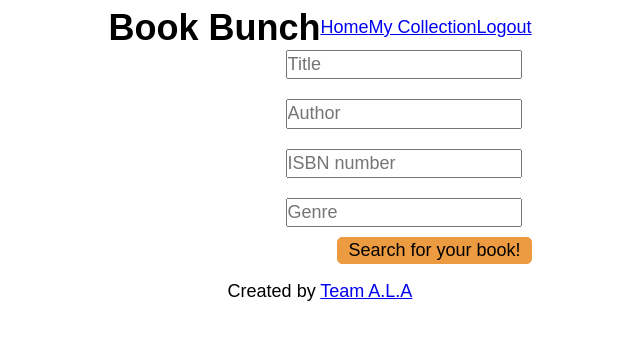
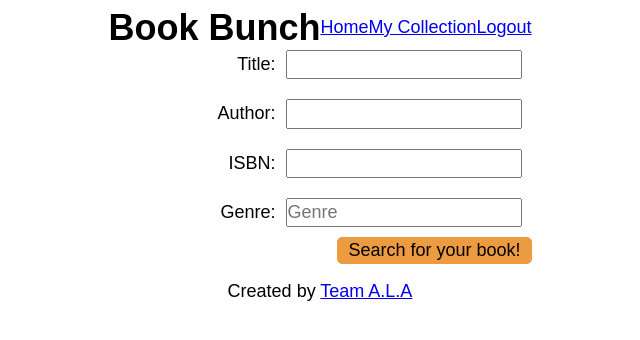
Before and after one commit to llouison/Project_03_Book_Bunch, a React (Create React App) app in the folder client/: page /search in a window 1280 px wide. Shown: the top 340 px of the page, without its empty margins (320-960 px from the left). Built offline with nearby package versions, Linux system fonts and the light colour scheme.

Commit message:
addressing wave accessibility errors

```diff
--- a/client/src/components/SearchBookForm.js
+++ b/client/src/components/SearchBookForm.js
@@ -1,13 +1,11 @@
 import React, { Component } from 'react';
+import Header from './partials/Header';
 import SearchResult from './SearchResult';
-import Header from './partials/Header';
+
 
 class SearchBookForm extends Component {
-  /**
-   * When the form is submitted, we call the handleBookSubmit method passed
-   * down from App. The input boxes get their values from the props we passed
-   * down from App
-   */
+  /* When the form is submitted, we call the handleSearchSubmit.
+   * The input boxes get their values from the updated values in state */
 
    constructor(props) {
     super(props);
@@ -18,9 +16,8 @@ class SearchBookForm extends Component {
       inputIsbnValue: '',
       inputGenreValue: '',
       results: [],
-
     }
-      this.handleFormSubmit= this.handleFormSubmit.bind(this);
+      this.handleSearchSubmit= this.handleSearchSubmit.bind(this);
       this.handleAuthorInput=this.handleAuthorInput.bind(this);
       this.handleTitleInput=this.handleTitleInput.bind(this);
       this.handleIsbnInput=this.handleIsbnInput.bind(this);
@@ -44,12 +41,10 @@ class SearchBookForm extends Component {
    }
 
 
-  handleFormSubmit(event) {
+  handleSearchSubmit(event) {
     event.preventDefault();
-
     fetch(`https://www.googleapis.com/books/v1/volumes?q=inauthor:${event.target.author.value}+isbn:${event.target.isbn.value}&key=AIzaSyBSbTuoPrwQ0PvCFj0uhq2MtGh3MEaoW0Y`)
     .then((response) => {
-
       return response.json()
     })
     .then((responseJson) => {
@@ -59,64 +54,39 @@ class SearchBookForm extends Component {
   }
 
 
-    // console.log('author', this.authorInput)
-  //   fetch(`https://www.googleapis.com/books/v1/volumes?q=inauthor:${event.target.author.value}&key=AIzaSyBSbTuoPrwQ0PvCFj0uhq2MtGh3MEaoW0Y`), { //Does the api we make go here or the NYTimes api?
-
-  //   .then((response) => {
-  //     return response.json()
-  //   })
-
-  // }
-
-      //   this.setState((prevState) => {
-      //     return {
-      //       quotes: prevState.quotes.concat(newQuote),
-      //       inputContentValue: '',
-      //       inputAuthorValue: '',
-      //       inputGenreValue: '',
-      //     }
-      //   })
-      // }
-
-
   render() {
     return (
       <div>
       <Header path1='/' link1='Home' path2='/user' link2='My Collection' path3='/logout' link3='Logout'/>
       <form
         className='search-book-form'
-        onSubmit={this.handleFormSubmit}
+        onSubmit={this.handleSearchSubmit}
       >
-        <input
+        <label>Title:<input
           type='text'
           value={this.state.inputTitleValue}
           name='title'
-          placeholder='Title'
           onChange={this.handleTitleInput}
-        /><br/>
-        <input
-
+        /></label><br/>
+        <label>Author:<input
           type='text'
           value={this.state.inputAuthorValue}
           name='author'
-          placeholder='Author'
-          // onChange={this.handleAuthor}
           onChange={this.handleAuthorInput}
-        /><br/>
-        <input
+        /></label><br/>
+        <label>ISBN:<input
           type='number'
           value={this.state.inputIsbnValue}
           name='isbn'
-          placeholder='ISBN number'
           onChange={this.handleIsbnInput}
-        /><br/>
-        <input
+        /></label><br/>
+        <label>Genre:<input
           type='text'
           value={this.state.inputGenreValue}
           name='genre'
           placeholder='Genre'
           onChange={this.props.handleGenreInput}
-        /><br/>
+        /></label><br/>
         <button>Search for your book!</button>
       </form>
       <ul>
@@ -126,8 +96,7 @@ class SearchBookForm extends Component {
             volumeInfo={value.volumeInfo}
             userId={this.props.userId}
             key={index}
-              />
-            )
+          />)
       })}
       </ul>
       </div>
--- a/client/src/components/UserIndivBook.jsx
+++ b/client/src/components/UserIndivBook.jsx
@@ -84,23 +84,23 @@ class UserBook extends Component {
                         this.setState({isBeingEdited: false});
                     }}
                 >
-                    <label/>Review:<textarea
+                    <label>Review:<textarea
                         type="text"
                         value={this.state.review}
                         name='review'
                         onChange={this.handleReviewChange}>
-                    </textarea><br/>
-                    <label/>Status:<select name='status' value={this.state.status} onChange={this.handleStatusChange}>
+                    </textarea></label><br/>
+                    <label>Status:<select name='status' value={this.state.status} onChange={this.handleStatusChange}>
                         <option value="Reading">Reading</option>
                         <option value="Read">Read</option>
                         <option value="To Read">To Read</option>
-                    </select><br/>
-                    <label/>Date Started:<input
+                    </select></label><br/>
+                    <label>Date Started:<input
                         type="date"
                         value={this.state.date_started}
                         name='date_started'
                         onChange={this.handleDateStartedChange}
-                    /><br/>
+                    /></label><br/>
                     <label>Date Finished:<input
                         type="date"
                         value={this.state.date_finished}
```
Lines whose indentation alone changed are shown as unchanged.
